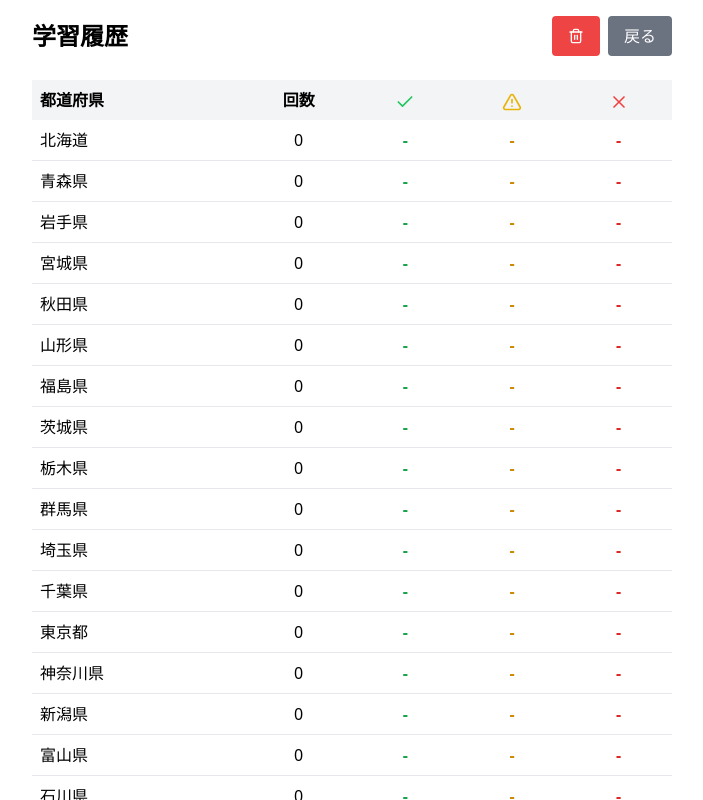
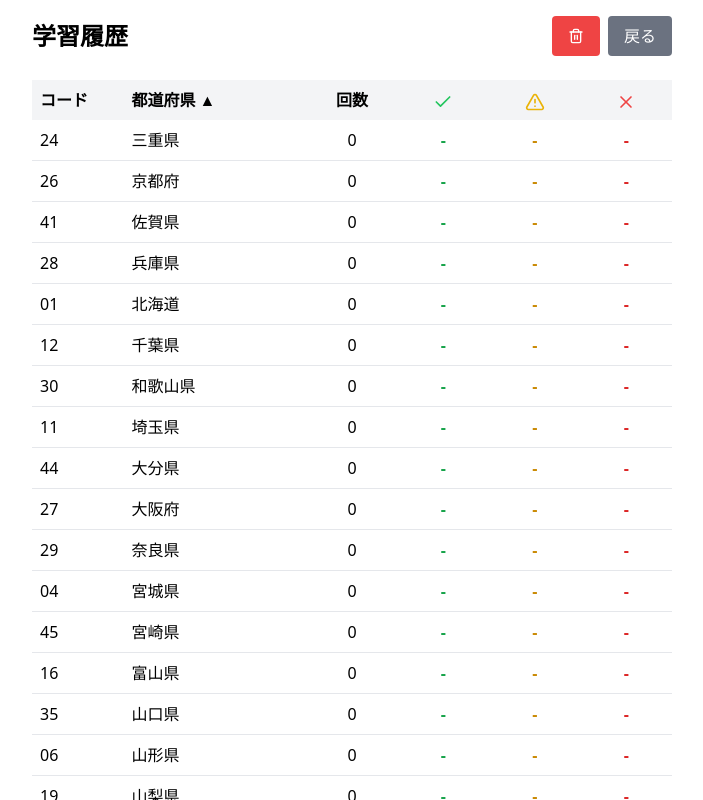
Before and after one commit to kloir-z/japan-prefecture-quiz, a React (Vite) app: page / in a window 1280 px wide. Both pictures are taken after a click on the button "学習履歴". Shown: the top 800 px of the page, without its empty margins (288-991 px from the left). Built offline with nearby package versions, Linux system fonts and the light colour scheme.

Commit message:
学習履歴表でのソートの実装

```diff
--- a/src/components/StatsView.tsx
+++ b/src/components/StatsView.tsx
@@ -1,4 +1,4 @@
-import { memo, useMemo } from 'react';
+import { memo, useMemo, useState } from 'react';
 import { Prefecture, StudyRecord } from '../types/prefecture';
 import { Check, AlertTriangle, X, Trash2 } from 'lucide-react';
 
@@ -9,7 +9,15 @@ interface StatsViewProps {
     onClearRecords: () => void;
 }
 
+type SortKey = 'prefCode' | 'prefecture' | 'total' | 'good' | 'fair' | 'poor';
+type SortDirection = 'asc' | 'desc';
+
+const NUMERIC_COLUMNS: SortKey[] = ['total', 'good', 'fair', 'poor'];
+
 export const StatsView = memo(({ prefectures, getRecentRecords, onBack, onClearRecords }: StatsViewProps) => {
+    const [sortKey, setSortKey] = useState<SortKey>('prefecture');
+    const [sortDirection, setSortDirection] = useState<SortDirection>('asc');
+
     const stats = useMemo(() =>
         prefectures.map(pref => {
             const records = getRecentRecords(pref.code);
@@ -17,9 +25,9 @@ export const StatsView = memo(({ prefectures, getRecentRecords, onBack, onClearR
             const goodCount = records.filter(r => r.result === 'good').length;
             const fairCount = records.filter(r => r.result === 'fair').length;
             const poorCount = records.filter(r => r.result === 'poor').length;
-
             return {
                 prefecture: pref,
+                prefCode: pref.code,
                 total,
                 good: goodCount,
                 fair: fairCount,
@@ -28,10 +36,43 @@ export const StatsView = memo(({ prefectures, getRecentRecords, onBack, onClearR
         }),
         [prefectures, getRecentRecords]);
 
+    const sortedStats = useMemo(() => {
+        return [...stats].sort((a, b) => {
+            let compareValue: number;
+            if (sortKey === 'prefecture') {
+                compareValue = a.prefecture.name.localeCompare(b.prefecture.name);
+            } else if (sortKey === 'prefCode') {
+                compareValue = parseInt(a.prefCode) - parseInt(b.prefCode);
+            } else {
+                compareValue = (a[sortKey] || 0) - (b[sortKey] || 0);
+            }
+            return sortDirection === 'asc' ? compareValue : -compareValue;
+        });
+    }, [stats, sortKey, sortDirection]);
+
+    const handleHeaderClick = (key: SortKey) => {
+        if (sortKey === key) {
+            setSortDirection(prev => prev === 'asc' ? 'desc' : 'asc');
+        } else {
+            setSortKey(key);
+            // 数値列は初回クリック時に降順（大きい順）にする
+            setSortDirection(NUMERIC_COLUMNS.includes(key) ? 'desc' : 'asc');
+        }
+    };
+
     const handleClearClick = () => {
         if (window.confirm('学習履歴をクリアしますか？')) {
             onClearRecords();
         }
+    };
+
+    const getSortIcon = (key: SortKey) => {
+        if (sortKey !== key) return null;
+        return (
+            <span className="ml-1 inline-block">
+                {sortDirection === 'asc' ? '▲' : '▼'}
+            </span>
+        );
     };
 
     return (
@@ -57,22 +98,51 @@ export const StatsView = memo(({ prefectures, getRecentRecords, onBack, onClearR
                 <table className="w-full border-collapse min-w-[320px]">
                     <thead>
                         <tr className="bg-gray-100">
-                            <th className="p-2 text-left w-32">都道府県</th>
-                            <th className="p-2 text-center w-16">回数</th>
-                            <th className="p-2 text-center w-16">
+                            <th
+                                className="p-2 text-left w-16 cursor-pointer hover:bg-gray-200"
+                                onClick={() => handleHeaderClick('prefCode')}
+                            >
+                                コード{getSortIcon('prefCode')}
+                            </th>
+                            <th
+                                className="p-2 text-left w-32 cursor-pointer hover:bg-gray-200"
+                                onClick={() => handleHeaderClick('prefecture')}
+                            >
+                                都道府県{getSortIcon('prefecture')}
+                            </th>
+                            <th
+                                className="p-2 text-center w-16 cursor-pointer hover:bg-gray-200"
+                                onClick={() => handleHeaderClick('total')}
+                            >
+                                回数{getSortIcon('total')}
+                            </th>
+                            <th
+                                className="p-2 text-center w-16 cursor-pointer hover:bg-gray-200"
+                                onClick={() => handleHeaderClick('good')}
+                            >
                                 <Check className="inline w-5 h-5 text-green-500" />
+                                {getSortIcon('good')}
                             </th>
-                            <th className="p-2 text-center w-16">
+                            <th
+                                className="p-2 text-center w-16 cursor-pointer hover:bg-gray-200"
+                                onClick={() => handleHeaderClick('fair')}
+                            >
                                 <AlertTriangle className="inline w-5 h-5 text-yellow-500" />
+                                {getSortIcon('fair')}
                             </th>
-                            <th className="p-2 text-center w-16">
+                            <th
+                                className="p-2 text-center w-16 cursor-pointer hover:bg-gray-200"
+                                onClick={() => handleHeaderClick('poor')}
+                            >
                                 <X className="inline w-5 h-5 text-red-500" />
+                                {getSortIcon('poor')}
                             </th>
                         </tr>
                     </thead>
                     <tbody>
-                        {stats.map(({ prefecture, total, good, fair, poor }) => (
+                        {sortedStats.map(({ prefecture, prefCode, total, good, fair, poor }) => (
                             <tr key={prefecture.code} className="border-b hover:bg-gray-50">
+                                <td className="p-2">{prefCode}</td>
                                 <td className="p-2">{prefecture.name}</td>
                                 <td className="p-2 text-center">{total}</td>
                                 <td className="p-2 text-center font-bold text-green-600">{good || '-'}</td>
@@ -86,3 +156,5 @@ export const StatsView = memo(({ prefectures, getRecentRecords, onBack, onClearR
         </div>
     );
 });
+
+export default StatsView;
```
